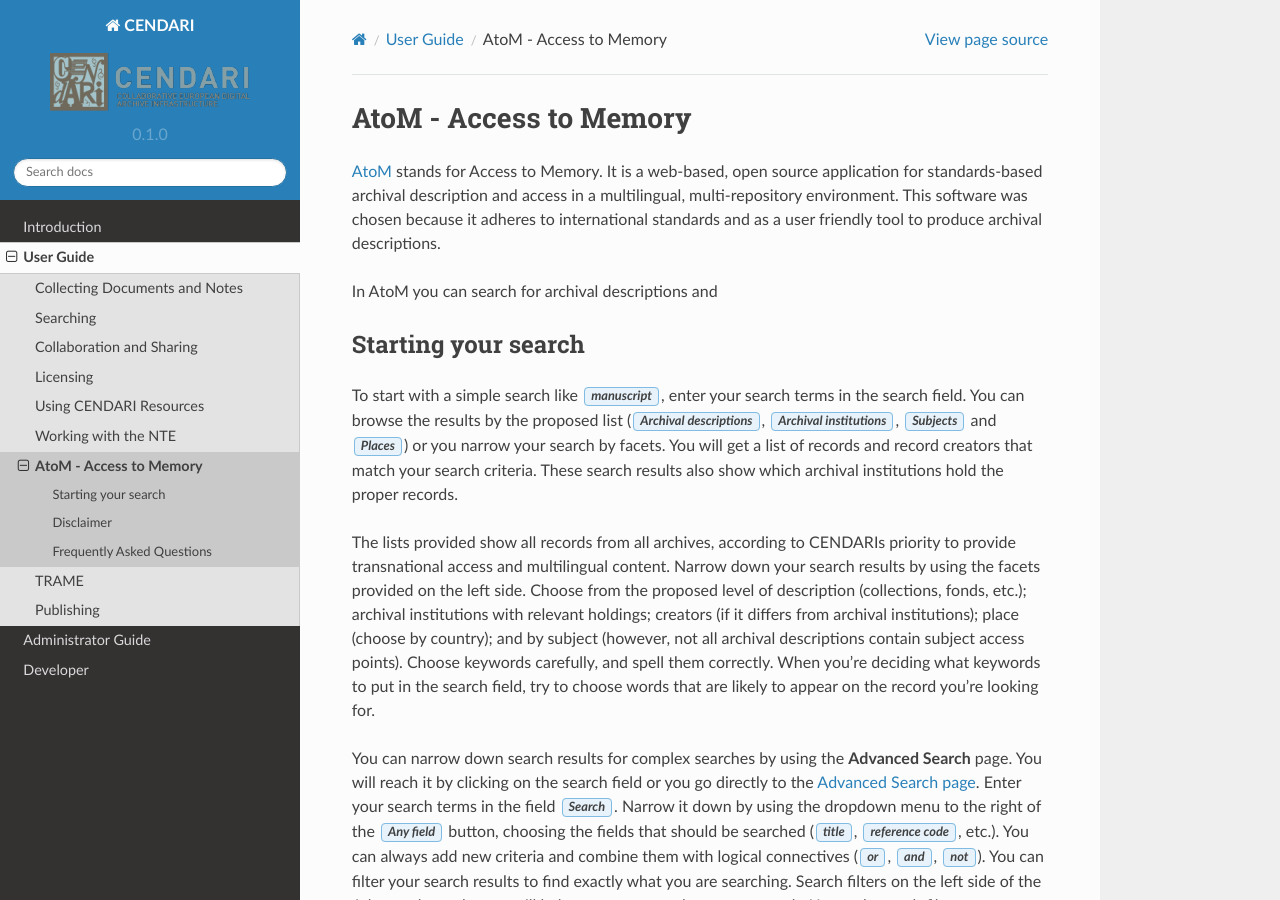
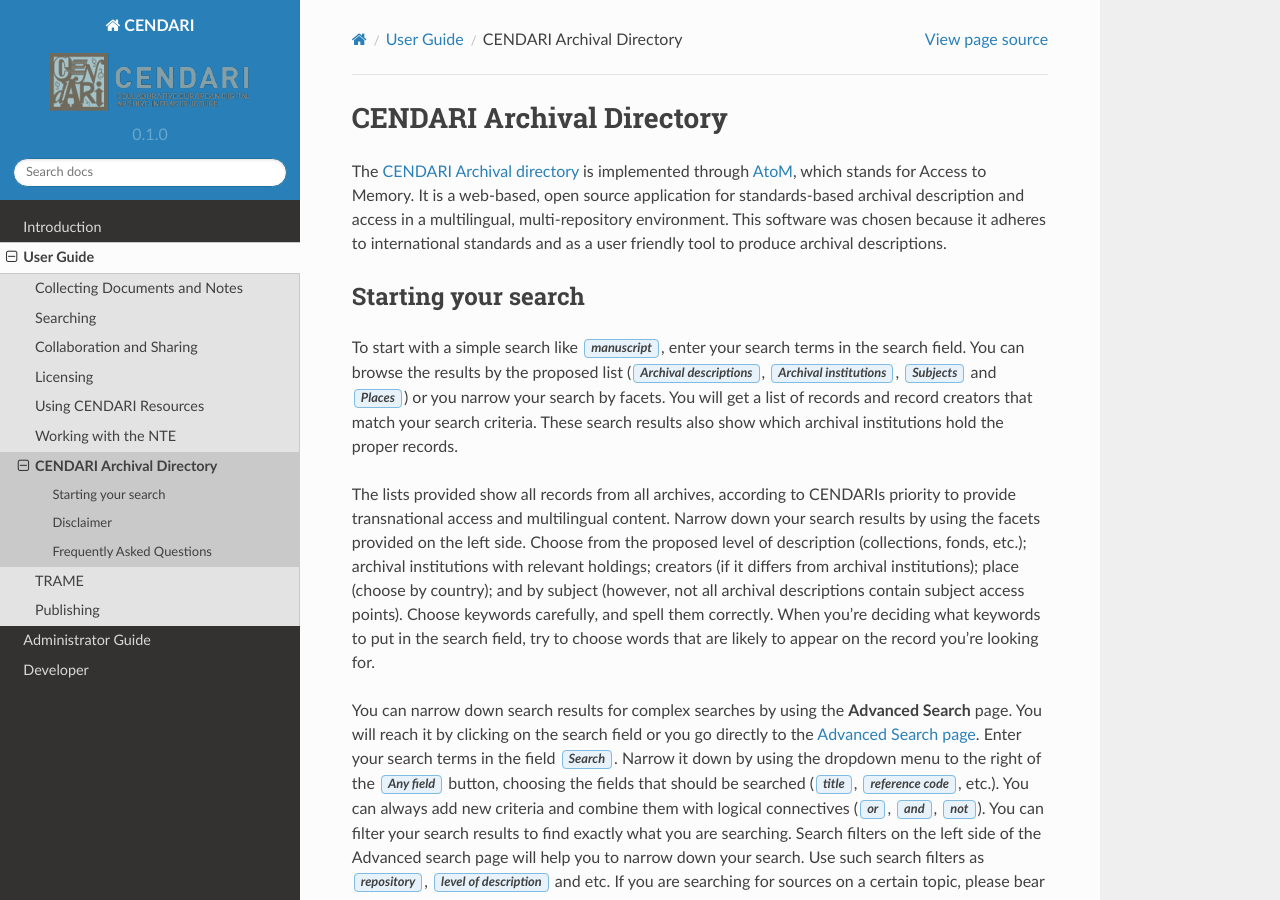
Before and after one commit to CENDARI/documentation, a Sphinx documentation site: the page built from source/user/atom.rst, in a window 1280 px wide and 900 px high. Built offline with Sphinx 7.4.7, drawn with Linux system fonts in a browser that asks for light colours; pages that are not in the unit, such as notebooks, are missing from menus.

Commit message:
change atom -> archival directory (this fixes CINFRA-29)

```diff
--- a/source/user/atom.rst
+++ b/source/user/atom.rst
@@ -1,10 +1,10 @@
-AtoM - Access to Memory
-=======================
+CENDARI Archival Directory
+===========================
 
-`AtoM <https://www.accesstomemory.org/en/>`_ stands for Access to Memory. It is a web-based, open source application for standards-based archival description and access in a multilingual, multi-repository environment. This software was chosen because it adheres to international standards
-and as a user friendly tool to produce archival descriptions.
+The `CENDARI Archival directory <https://archives.cendari.dariah.eu/>`_ is implemented through `AtoM <https://www.accesstomemory.org/en/>`_, which stands for Access to Memory.
+It is a web-based, open source application for standards-based archival description and access in a multilingual, multi-repository environment.
+This software was chosen because it adheres to international standards and as a user friendly tool to produce archival descriptions.
 
-In AtoM you can search for archival descriptions and
 
 
 Starting your search
```
